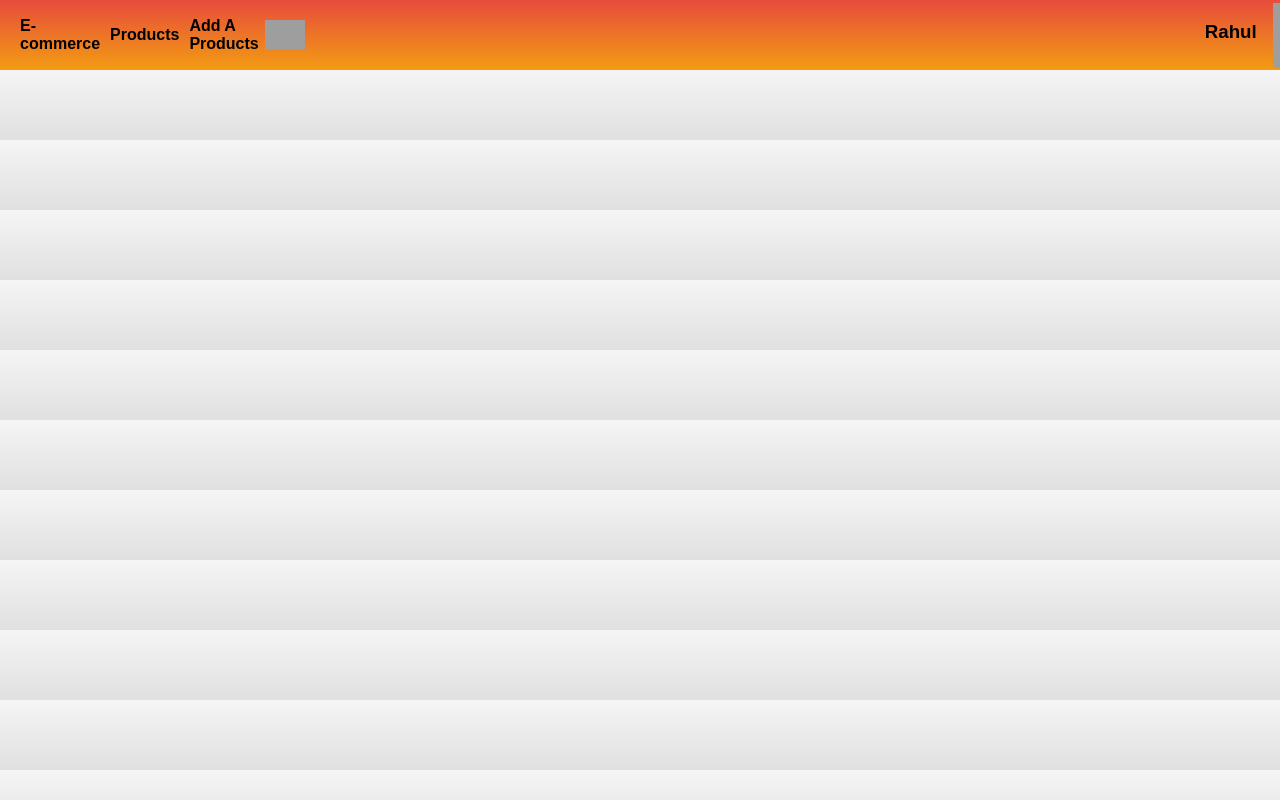
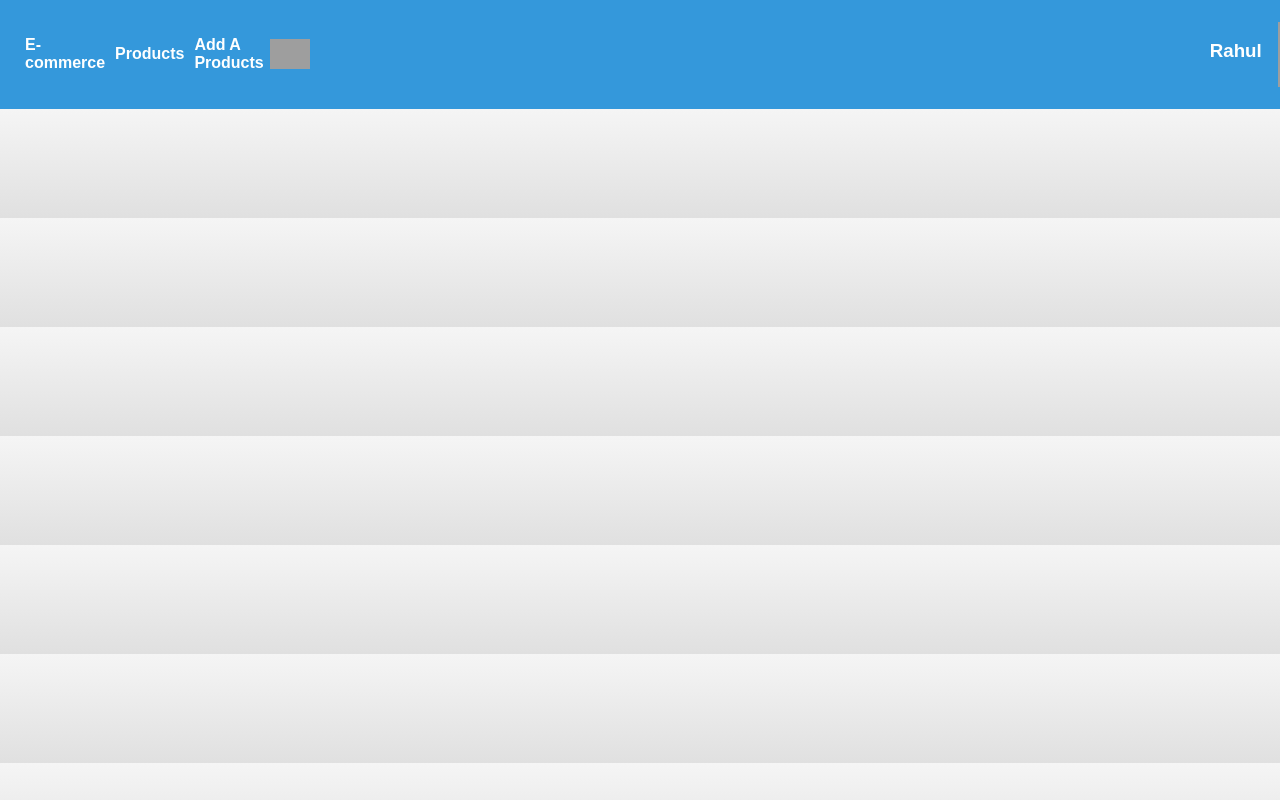
Before and after one commit to Rahul4533/e-commerce-react-app, a React (Create React App) app: page / in a window 1280 px wide. Shown: the top 800 px of the page. Built offline with nearby package versions, Linux system fonts and the light colour scheme; no server answers; grey boxes are pictures that could not be loaded.

Commit message:
adding style to navbar

```diff
--- a/src/comonents/NavBar/navbar.css
+++ b/src/comonents/NavBar/navbar.css
@@ -1,15 +1,19 @@
 .nav-bar{
-    width: auto;
-    height: 70px ;
-    background: linear-gradient(#e74c3c, #f39c12);
-    display:flex;
-    align-items: center;
-    padding-left: 10px;
+    background-color: #3498db;
+  padding: 15px;
+  color: #ffffff;
+  display: flex;
+  justify-content: space-between;
+  align-items: center;
 
 
 }
 .nav-bar h4{
     margin-left: 10px;
+
+}
+.nav-bar h4:hover{
+    text-decoration: underline
 }
 .nav-bar img{
     height: 30px;
```
